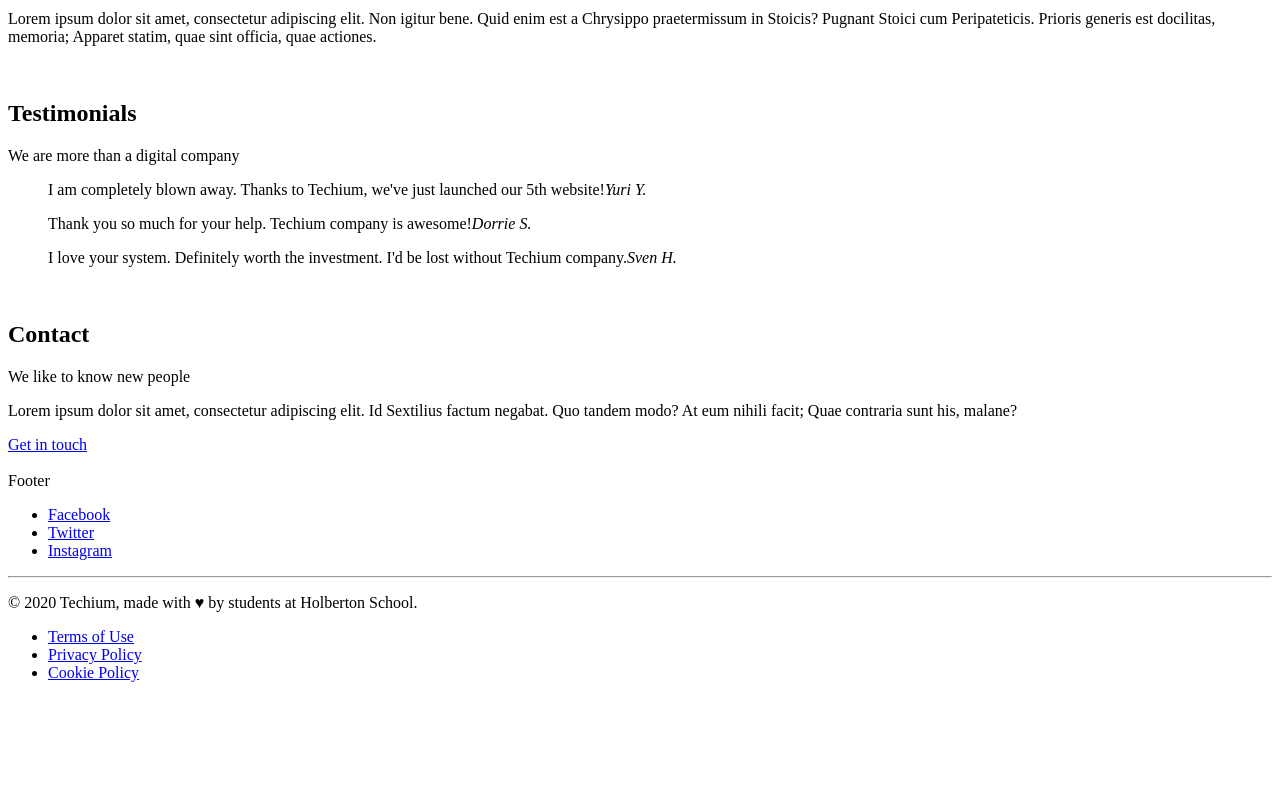
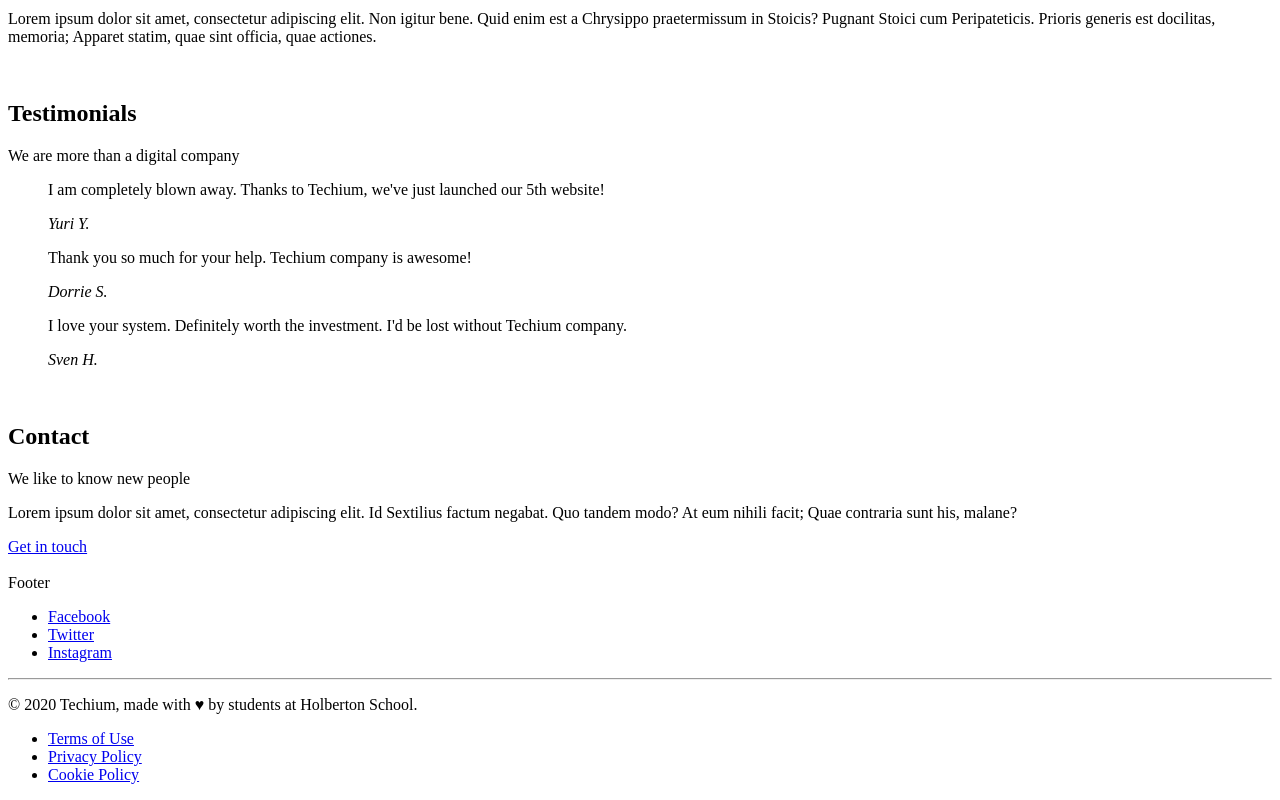
Before and after one commit to simonrichard-dev/holbertonschool-web_front_end, a plain HTML site: page html_advanced/29-index.html in a window 1280 px wide. Shown: the part 1828-2628 px from the top of the page. Before the commit the page ends 2526 px from the top, so only its background shows below. Drawn offline with Linux system fonts and the light colour scheme.

Commit message:
fix missing <p> flags 29-index.html file

```diff
--- a/html_advanced/29-index.html
+++ b/html_advanced/29-index.html
@@ -162,16 +162,24 @@
                 </header>
                 <div>
                     <article>
-                        <blockquote>I am completely blown away. Thanks to Techium, we've just launched our 5th
-                            website!<cite>Yuri Y.</cite></blockquote>
-                    </article>
-                    <article>
-                        <blockquote>Thank you so much for your help. Techium company is awesome!<cite>Dorrie S.</cite>
+                        <blockquote>
+                            <p>I am completely blown away. Thanks to Techium, we've just launched our 5th
+                                website!</p>
+                            <cite>Yuri Y.</cite>
                         </blockquote>
                     </article>
                     <article>
-                        <blockquote>I love your system. Definitely worth the investment. I'd be lost without Techium
-                            company.<cite>Sven H.</cite></blockquote>
+                        <blockquote>
+                            <p>Thank you so much for your help. Techium company is awesome!</p>
+                            <cite>Dorrie S.</cite>
+                        </blockquote>
+                    </article>
+                    <article>
+                        <blockquote>
+                            <p>I love your system. Definitely worth the investment. I'd be lost without Techium company.
+                            </p>
+                            <cite>Sven H.</cite>
+                        </blockquote>
                     </article>
                 </div>
             </div>
```
